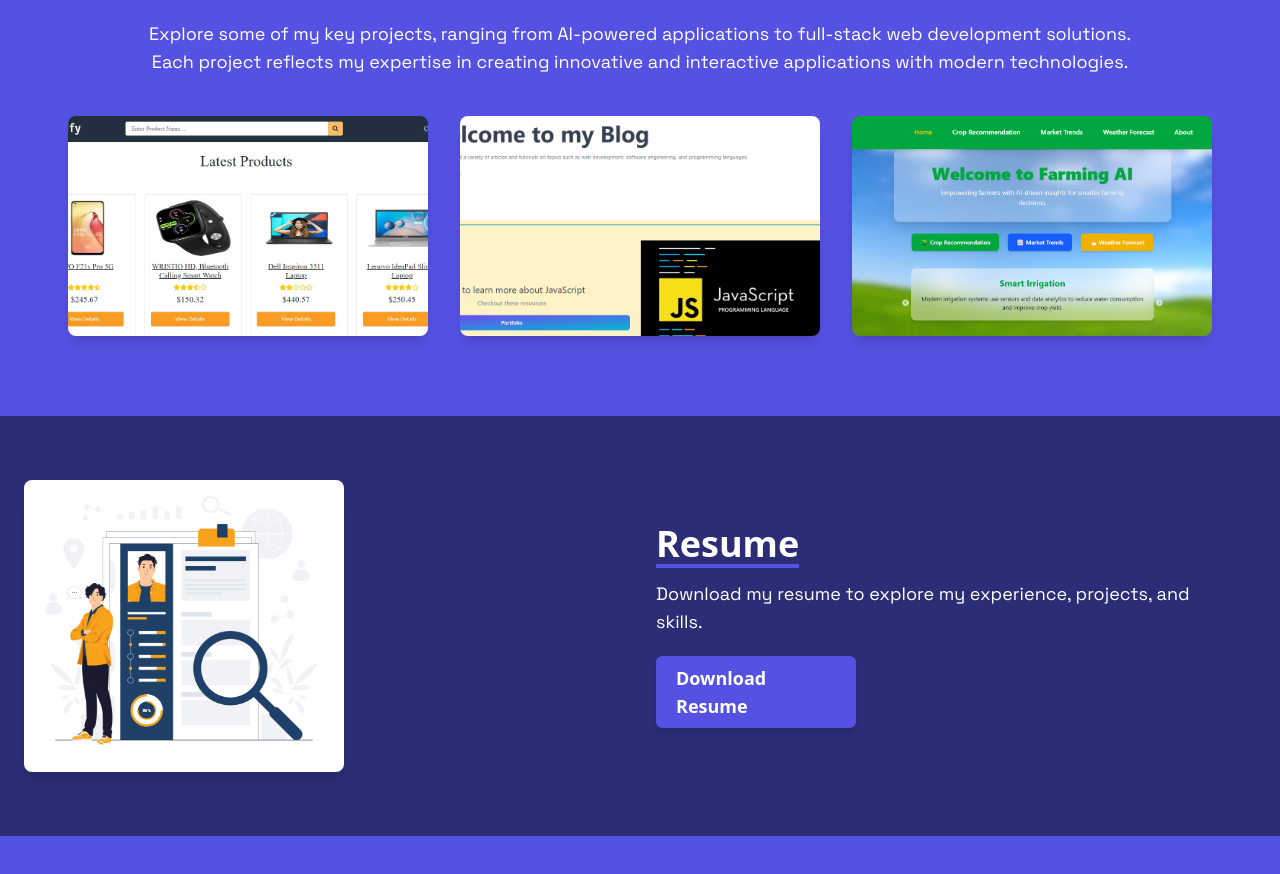
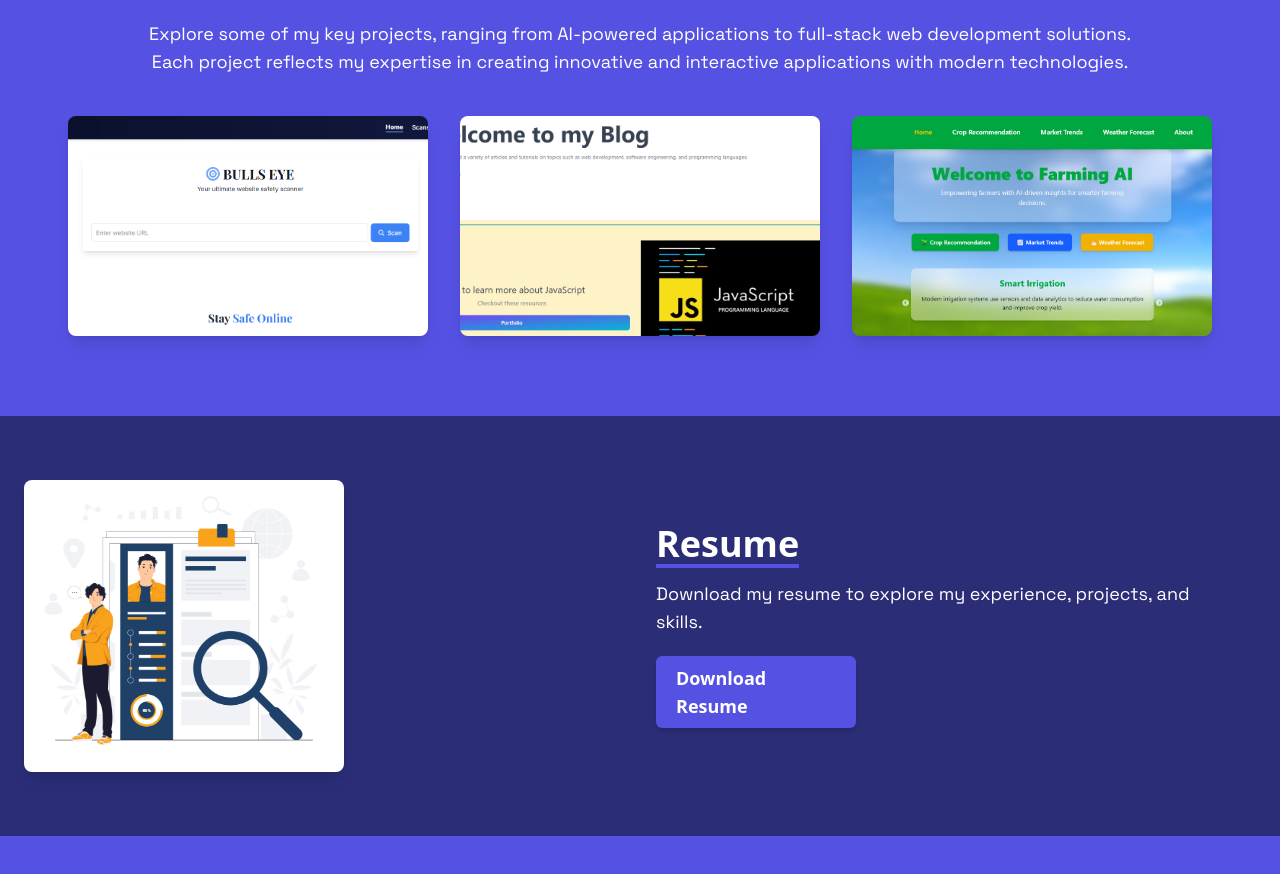
Before and after one commit to KRITHIKus/portfolio, a React (Create React App) app: page / in a window 1280 px wide. Shown: the part 1372-2246 px from the top of the page. Built offline with nearby package versions, Linux system fonts and the light colour scheme; a web font is replaced by a local one.

Commit message:
bullseye updation P-4

```diff
--- a/src/components/projects.js
+++ b/src/components/projects.js
@@ -1,5 +1,5 @@
 
-import eweb from '../assests/ecommerce-websites.jpg';
+import bullseye from '../assests/bullseye.png';
 import blog from '../assests/a2d.png';
 import farmingAI from '../assests/Farming-ai.png';
 import { motion } from 'framer-motion';
@@ -8,10 +8,10 @@ export default function Projects() {
   const config = {
     projects: [
       {
-        image: eweb,
-        title: 'E-Commerce Web App',
-        desc: 'A mini e-commerce website built with React, Node.js, Express, and MongoDB, featuring cart functionality and user authentication.',
-        link: 'https://github.com/KRITHIKus/cartify.git',
+        image: bullseye,
+        title: 'Bullseye–URL Safety Scanner',
+        desc: 'A modern cybersecurity tool that detects malicious URLs using real-time threat analysis and intelligent crawling.',
+        link: 'https://bullseye-n9jz.onrender.com/',
       },
       {
         image: blog,
```
Also changed, not shown: src/assests/bullseye.png (added), src/assests/ecommerce-websites.jpg (deleted).
